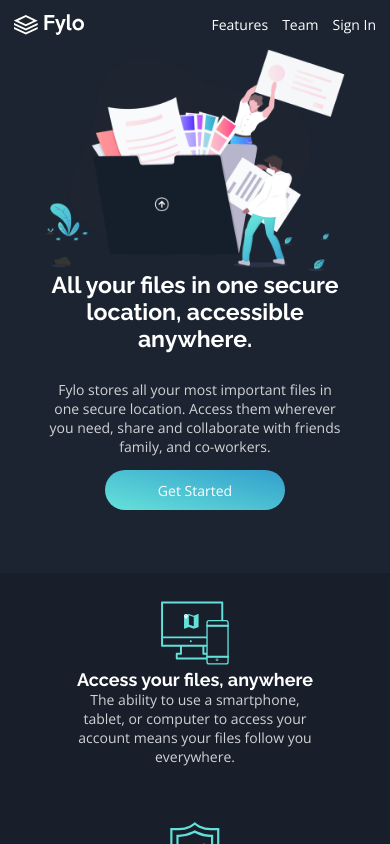
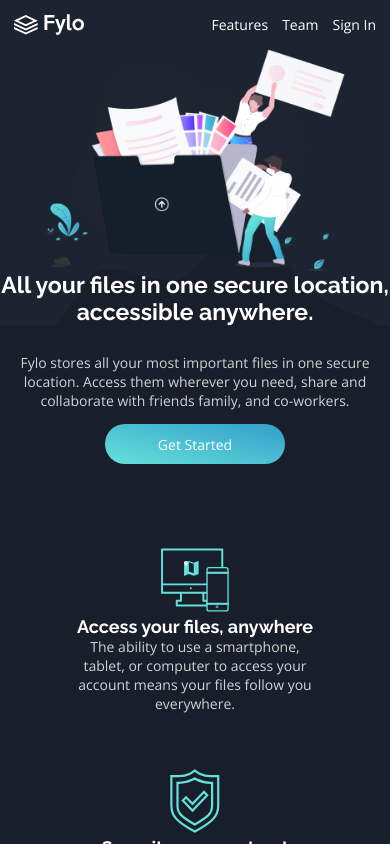
Before and after one commit to chalobonDen/fylo-dark-theme-landing-page-master, a React (Create React App) app: page / in a window 390 px wide. Shown: the top 844 px of the page. Built offline with nearby package versions, Linux system fonts and the light colour scheme.

Commit message:
responsive

```diff
--- a/src/App.css
+++ b/src/App.css
@@ -216,16 +216,13 @@ section {
 @media screen and (max-width: 414px) {
   body {
     background-image: url('./images/bg-curvy-mobile.svg');
-    background-position: center;
-    background-size: 1px;
+    background-position: 0% 6%;
   }
   h1 {
     font-size: 23px;
   }
-
   .menu {
     padding: 1rem;
-    /* justify-content: center; */
   }
   .logo {
     width: 70px;
@@ -233,28 +230,34 @@ section {
   .menu a {
     margin-left: 1rem;
   }
+  header {
+    padding-bottom: 0;
+  }
   .description-header {
-    width: 300px;
+    width: 100vw;
   }
-
+  .description-header p {
+    margin: 0;
+    padding: 2rem 0 1rem;
+    background: hsl(218, 28%, 13%);
+  }
+  .description-header > div {
+    padding-bottom: 4rem;
+    background: hsl(218, 28%, 13%);
+  }
   .content {
     flex-direction: column;
     align-items: center;
   }
   .content > div {
     width: 250px;
-
     margin: 2rem;
     padding: 0rem;
-  }
-  .content img {
-    height: 64px;
   }
   .header-detail > img,
   .productive > img {
     width: 300px;
   }
-
   .productive {
     flex-direction: column;
     padding: 6rem 2rem 0;
@@ -266,49 +269,18 @@ section {
     padding: 0rem;
     text-align: center;
   }
-  .productive h1 {
-    width: 300px;
-    margin-bottom: 1.5rem;
-  }
-
   .review {
     flex-direction: column;
     width: 100vw;
     align-items: center;
-    padding: 6rem 0;
-    background-position: 11.2% 7.5%;
+    padding: 6rem 0 20rem;
+    background-position: 11.2% 6.9%;
     background-size: 2rem;
   }
-
   .review > div {
     width: 300px;
-
-    background: hsl(219, 30%, 18%);
-    margin: 0 1rem;
-    padding: 3rem 2rem;
+    margin: 1rem;
   }
-  .profile {
-    display: flex;
-    margin-top: 2rem;
-  }
-  .profile > img {
-    width: 28px;
-    height: 28px;
-    border-radius: 50px;
-    margin-right: 1rem;
-  }
-  .profile > div {
-    display: flex;
-    flex-direction: column;
-    justify-content: center;
-  }
-  .profile > div > h3 {
-    font-size: 12px;
-  }
-  .profile > div > p {
-    font-size: 10px;
-  }
-
   footer > .logo {
     width: 120px;
   }
@@ -317,12 +289,10 @@ section {
     margin-right: 1.2rem;
   }
   footer {
-    height: 600px;
+    height: 750px;
     width: 100vw;
     padding: 4rem;
-  }
-  .footer {
-    position: relative;
+    padding-top: 12rem;
   }
   .contact > div {
     margin-top: 1rem;
@@ -330,10 +300,6 @@ section {
   }
   section {
     flex-direction: column;
-
-    display: flex;
-    justify-content: space-between;
-    margin-top: 2rem;
   }
   section p {
     width: 250px;
@@ -348,16 +314,11 @@ section {
 
   /* Card Footer Component */
   .card-footer {
-    display: none;
     padding: 2rem;
     width: 300px;
-
-    top: 50%;
+    top: -5px;
     left: 50%;
     transform: translate(-50%, -50%);
-  }
-  .card-footer h2 {
-    font-size: 23px;
   }
   .card-footer p {
     margin-top: 1rem;
--- a/src/components/Header.js
+++ b/src/components/Header.js
@@ -21,7 +21,9 @@ const Header = () => {
             Access them wherever you need, share and collaborate with friends
             family, and co-workers.
           </p>
-          <button>Get Started</button>
+          <div>
+            <button>Get Started</button>
+          </div>
         </div>
       </div>
     </header>
```
